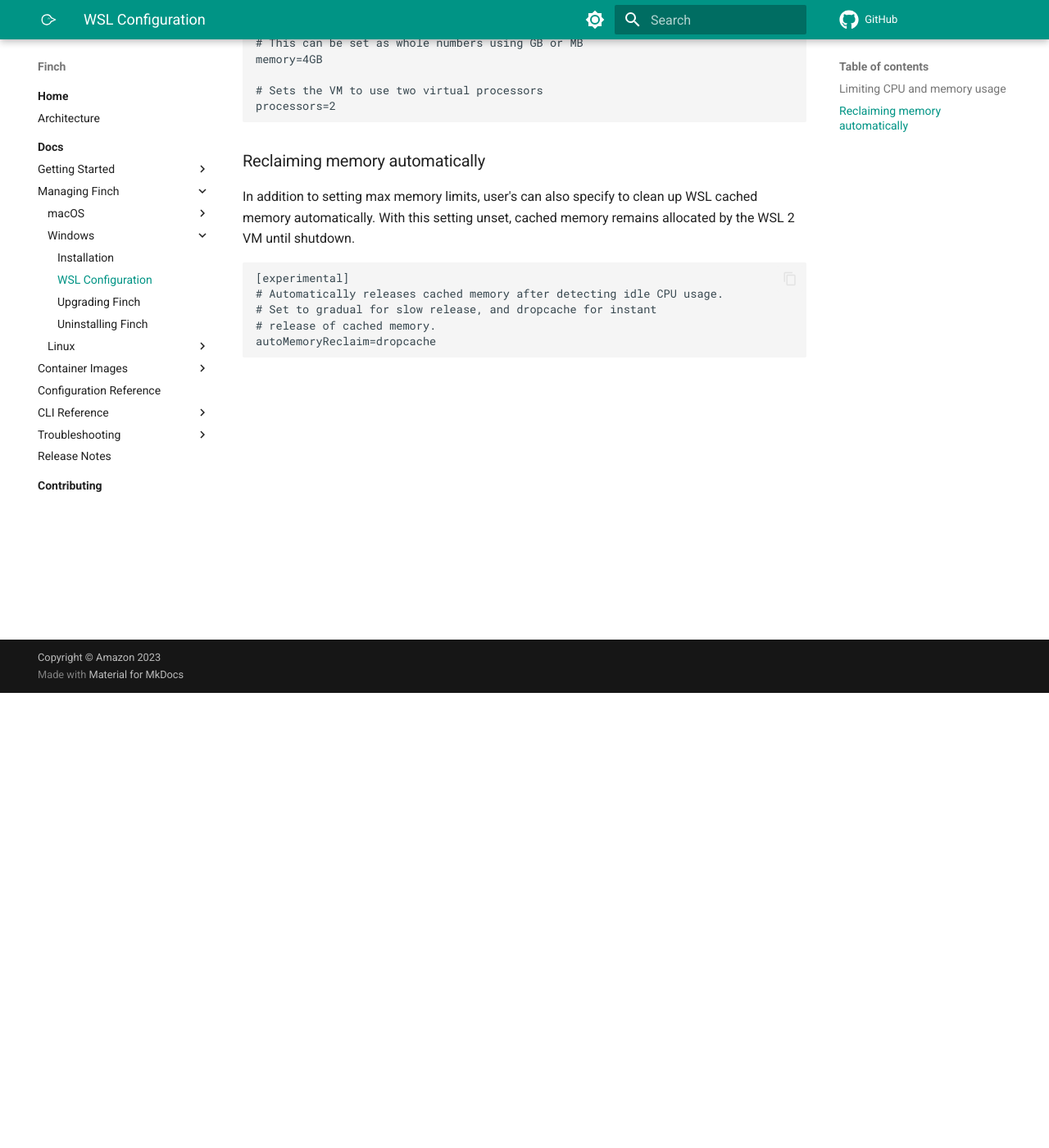
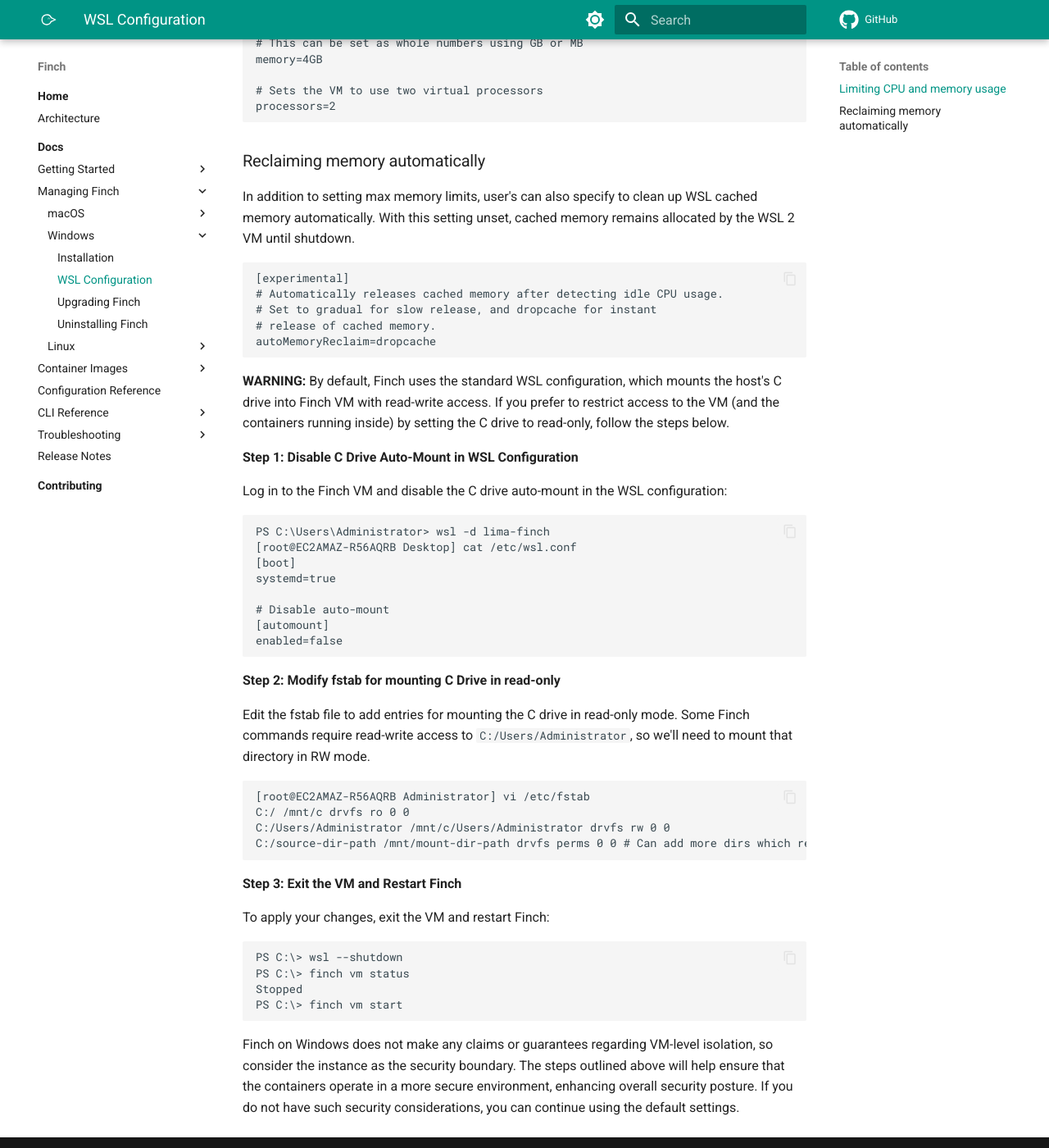
Before and after one commit to runfinch/finch-website, an MkDocs documentation site: the page built from docs/docs/managing-finch/windows/wsl-configuration.md, in a window 1280 px wide and 1400 px high, scrolled down 555 px. Shown: the whole window at 82% size. Built offline with MkDocs 1.6.1 and Material for MkDocs 9.7.7, drawn with Linux system fonts in a browser that asks for light colours; comment, search, counter and statistics services are not loaded.

Commit message:
Update Managing Finch on Windows WSL Conf Documentation

````diff
--- a/docs/docs/managing-finch/windows/wsl-configuration.md
+++ b/docs/docs/managing-finch/windows/wsl-configuration.md
@@ -31,3 +31,46 @@
 # release of cached memory.
 autoMemoryReclaim=dropcache
 ```
+**WARNING:** By default, Finch uses the standard WSL configuration, which mounts the host's C drive into Finch VM with read-write access.
+If you prefer to restrict access to the VM (and the containers running inside) by setting the C drive to read-only, follow the steps below.
+
+**Step 1: Disable C Drive Auto-Mount in WSL Configuration**
+
+Log in to the Finch VM and disable the C drive auto-mount in the WSL configuration:
+
+```
+PS C:\Users\Administrator> wsl -d lima-finch
+[root@EC2AMAZ-R56AQRB Desktop] cat /etc/wsl.conf
+[boot]
+systemd=true
+
+# Disable auto-mount
+[automount]
+enabled=false
+```
+**Step 2: Modify fstab for mounting C Drive in read-only**
+
+Edit the fstab file to add entries for mounting the C drive in read-only mode.
+Some Finch commands require read-write access to `C:/Users/Administrator`, so we'll need to mount that directory in RW mode.
+
+```
+[root@EC2AMAZ-R56AQRB Administrator] vi /etc/fstab
+C:/ /mnt/c drvfs ro 0 0
+C:/Users/Administrator /mnt/c/Users/Administrator drvfs rw 0 0
+C:/source-dir-path /mnt/mount-dir-path drvfs perms 0 0 # Can add more dirs which requires RW access if needed
+```
+
+**Step 3: Exit the VM and Restart Finch**
+
+To apply your changes, exit the VM and restart Finch:
+
+```
+PS C:\> wsl --shutdown
+PS C:\> finch vm status
+Stopped
+PS C:\> finch vm start
+```
+
+Finch on Windows does not make any claims or guarantees regarding VM-level isolation, so consider the instance as the security boundary.
+The steps outlined above will help ensure that the containers operate in a more secure environment, enhancing overall security posture.
+If you do not have such security considerations, you can continue using the default settings.
````
